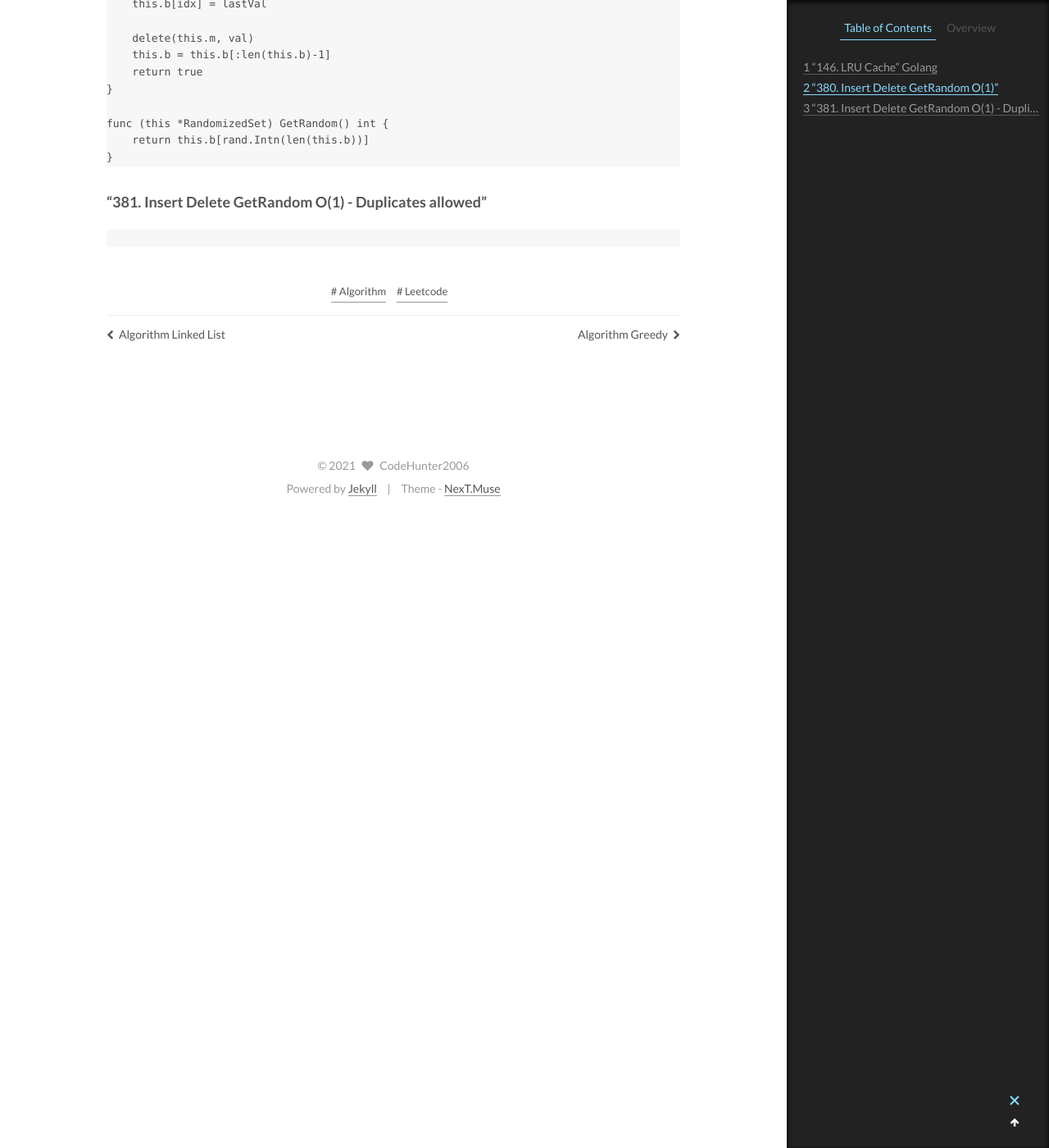
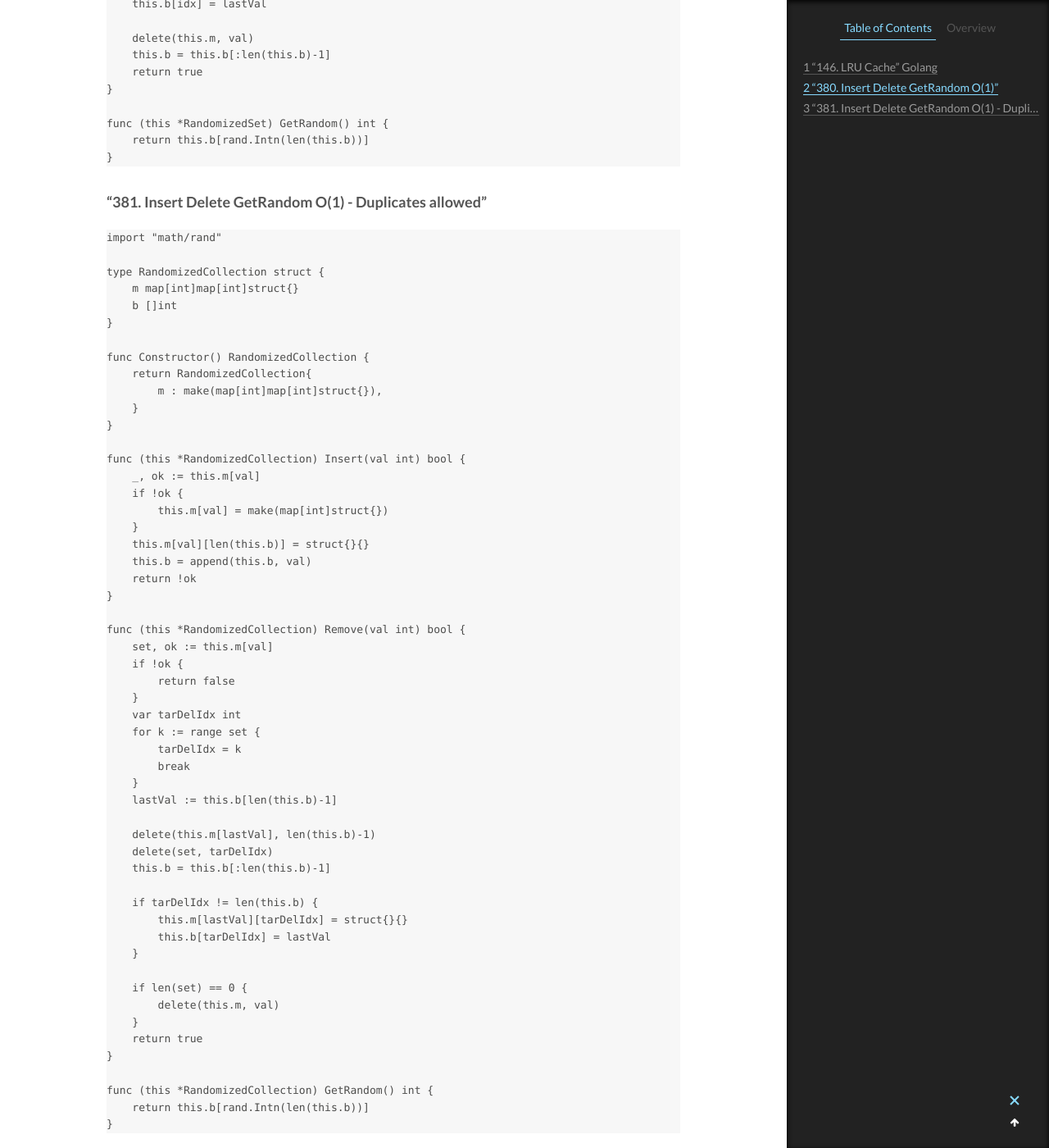
Before and after one commit to CodeHunter2006/CodeHunter2006.github.io, a Jekyll site: the page built from _posts/2021-01-02-Algorithm_LeetCode_StructDesign.md, in a window 1280 px wide and 1400 px high, scrolled down 2198 px. Shown: the whole window at 82% size. Built offline with Jekyll 4.4.1, drawn with Linux system fonts in a browser that asks for light colours.

````diff
--- a/_posts/2021-01-02-Algorithm_LeetCode_StructDesign.md
+++ b/_posts/2021-01-02-Algorithm_LeetCode_StructDesign.md
@@ -104,5 +104,57 @@
 ### "381. Insert Delete GetRandom O(1) - Duplicates allowed"
 
 ```Go
+import "math/rand"
 
+type RandomizedCollection struct {
+    m map[int]map[int]struct{}
+    b []int
+}
+
+func Constructor() RandomizedCollection {
+    return RandomizedCollection{
+        m : make(map[int]map[int]struct{}),
+    }
+}
+
+func (this *RandomizedCollection) Insert(val int) bool {
+    _, ok := this.m[val]
+    if !ok {
+        this.m[val] = make(map[int]struct{})
+    }
+    this.m[val][len(this.b)] = struct{}{}
+    this.b = append(this.b, val)
+    return !ok
+}
+
+func (this *RandomizedCollection) Remove(val int) bool {
+    set, ok := this.m[val]
+    if !ok {
+        return false
+    }
+    var tarDelIdx int
+    for k := range set {
+        tarDelIdx = k
+        break
+    }
+    lastVal := this.b[len(this.b)-1]
+
+    delete(this.m[lastVal], len(this.b)-1)
+    delete(set, tarDelIdx)
+    this.b = this.b[:len(this.b)-1]
+
+    if tarDelIdx != len(this.b) {
+        this.m[lastVal][tarDelIdx] = struct{}{}
+        this.b[tarDelIdx] = lastVal
+    }
+
+    if len(set) == 0 {
+        delete(this.m, val)
+    }
+    return true
+}
+
+func (this *RandomizedCollection) GetRandom() int {
+    return this.b[rand.Intn(len(this.b))]
+}
 ```
````
Also changed, not shown: _posts/2020-12-20-Algorithm_Tips.md (+1 -2 lines), _posts/2020-12-27-LeetCode_Question_Category.md (+27 -2 lines), _posts/2021-05-04-Algorithm_Random.md (+47 -5 lines), _posts/2021-05-05-BinarySearch.md (+3 -0 lines).
